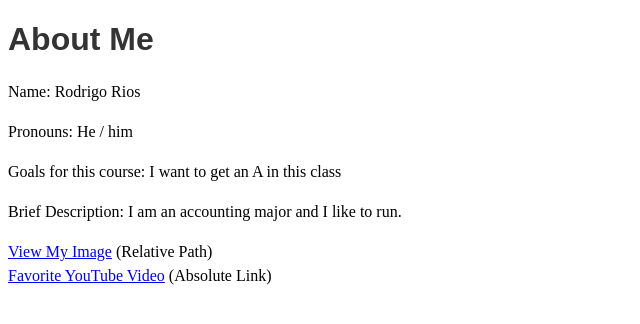
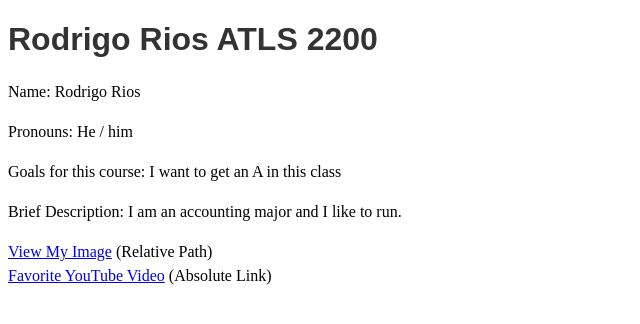
Before and after one commit to rodrigorioss/rodrigorioss.github.io, a plain HTML site: page wa/wa2.html in a window 1280 px wide. Shown: the whole page, without its empty margins (0-640 px from the left). Drawn offline with Linux system fonts and the light colour scheme.

Commit message:
Update wa2.html

```diff
--- a/wa/wa2.html
+++ b/wa/wa2.html
@@ -18,7 +18,7 @@
     </style>
 </head>
 <body>
-    <h1>About Me</h1>
+    <h1>Rodrigo Rios ATLS 2200</h1>
     <p>Name: Rodrigo Rios</p>
     <p>Pronouns: He / him</p>
     <p>Goals for this course: I want to get an A in this class</p>
```
